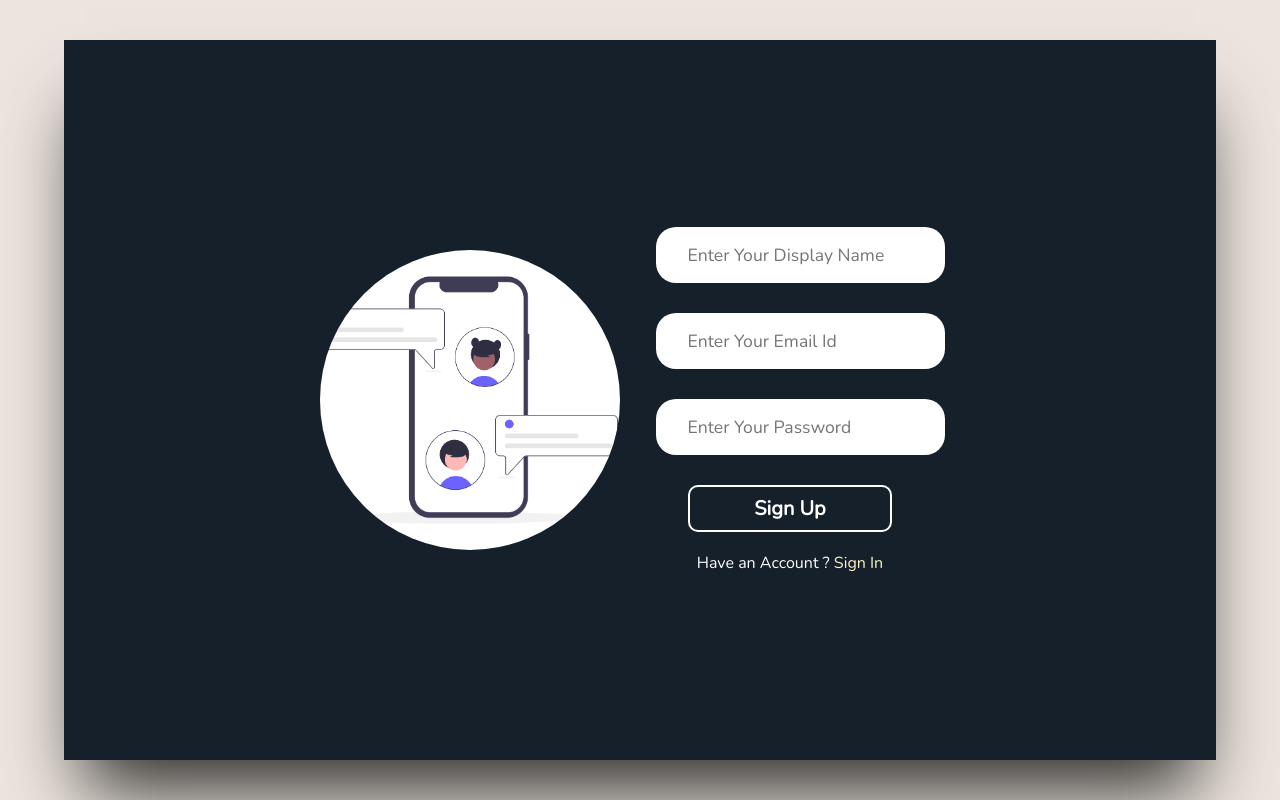
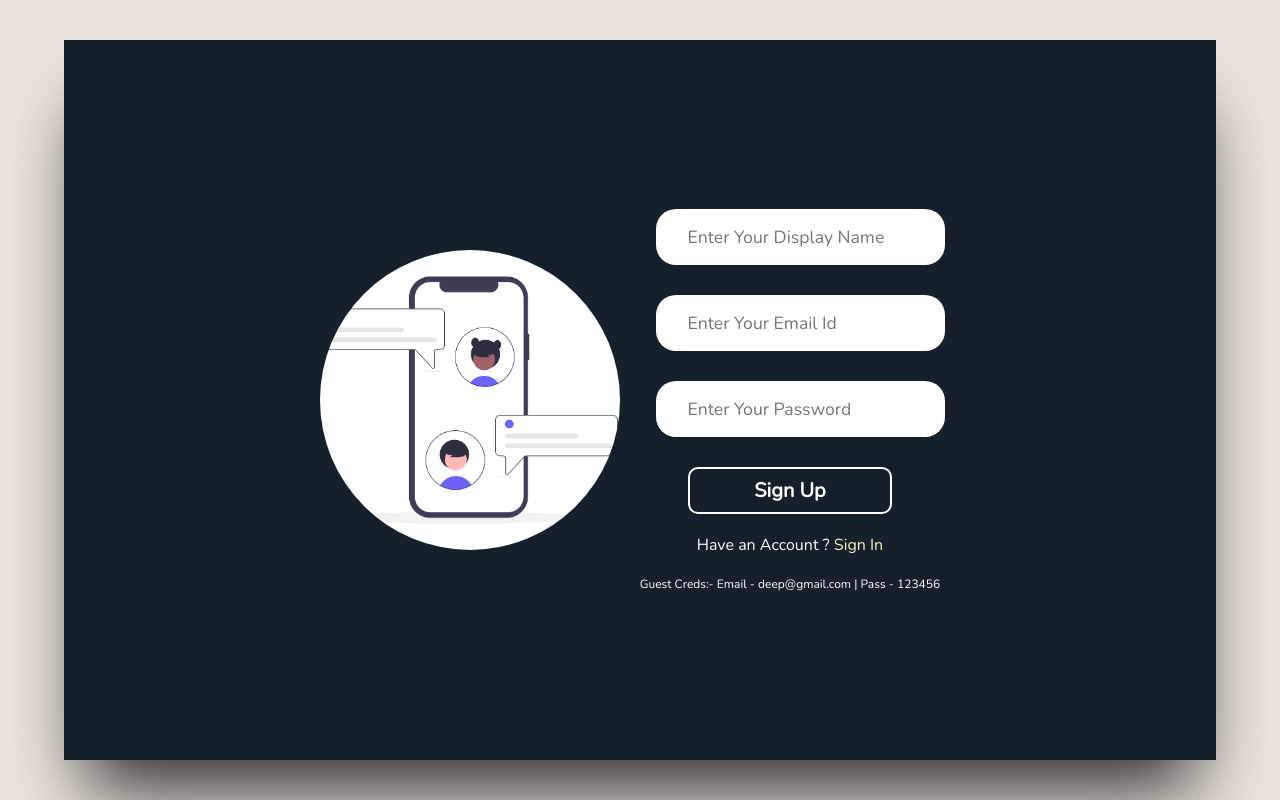
Before and after one commit to DEEPKIRANC/Chat-Application, a React (Create React App) app in the folder chat-application/: page / in a window 1280 px wide. Built offline with nearby package versions, Linux system fonts and the light colour scheme; no server answers; the database is empty.

Commit message:
Add Guest Creds to Login Page for testing

```diff
--- a/chat-application/src/components/Login.js
+++ b/chat-application/src/components/Login.js
@@ -151,6 +151,8 @@ function Login() {
                 <p>Don't Have an Account ? <span style={spanStyle} onClick={()=>setHasAccount(!hasAccount)}>Sign Up</span></p>
                 </>
                 }
+                <span style={{fontSize:"0.75rem"}}>Guest Creds:- Email - deep@gmail.com | Pass - 123456</span>
+
             </form>
             </div>
         </div>
--- a/chat-application/src/styles/sidebar.css
+++ b/chat-application/src/styles/sidebar.css
@@ -94,7 +94,7 @@
     background-color: var(--secondary-background-color);
     position: absolute;
     top:110%;
-    right:10px;
+    right:5px;
     z-index: 999;
     color:white;
 
@@ -116,6 +116,8 @@
     font-family: 'Nunito';
 
 }
+
+
 .user__dropdown li:hover
 {
 
```
